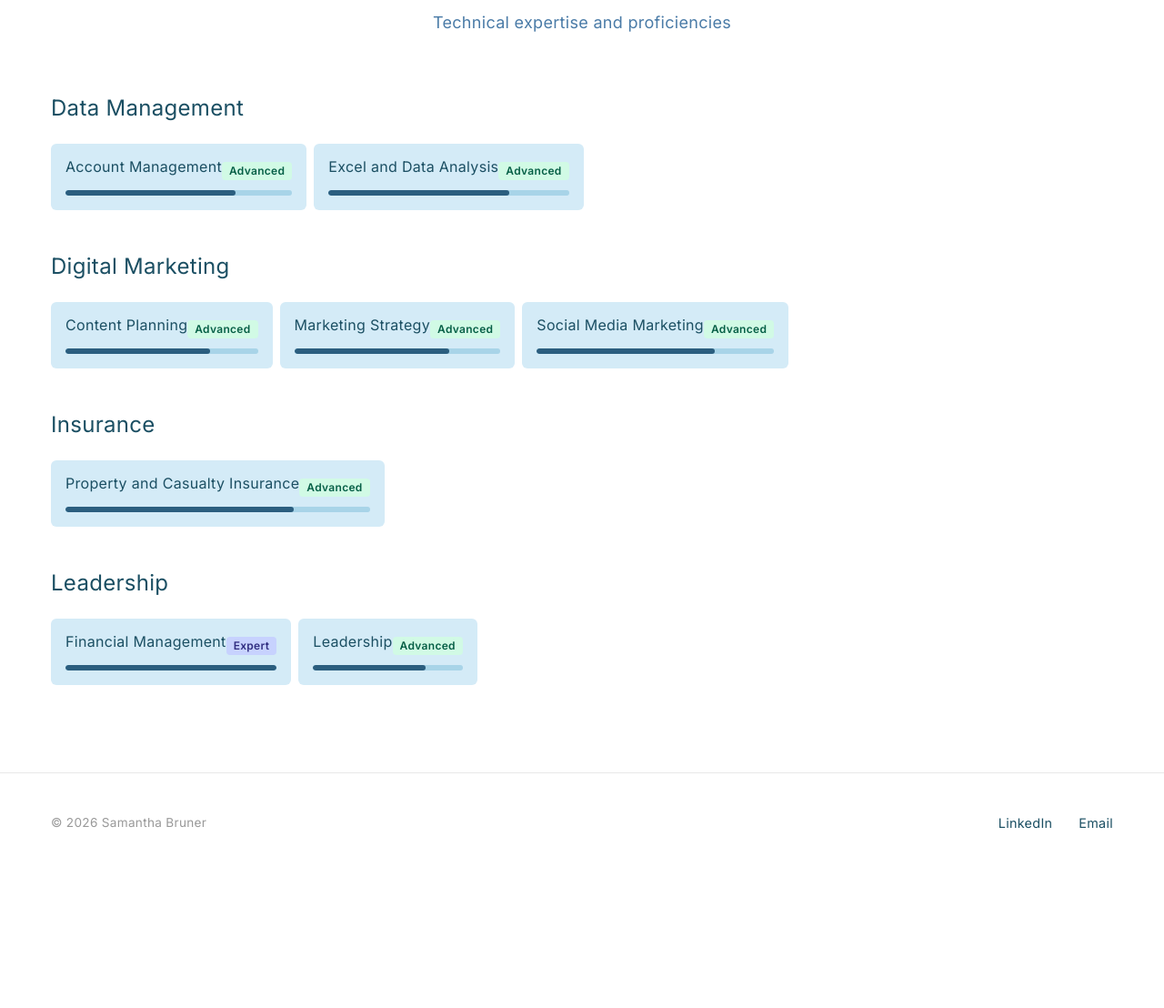
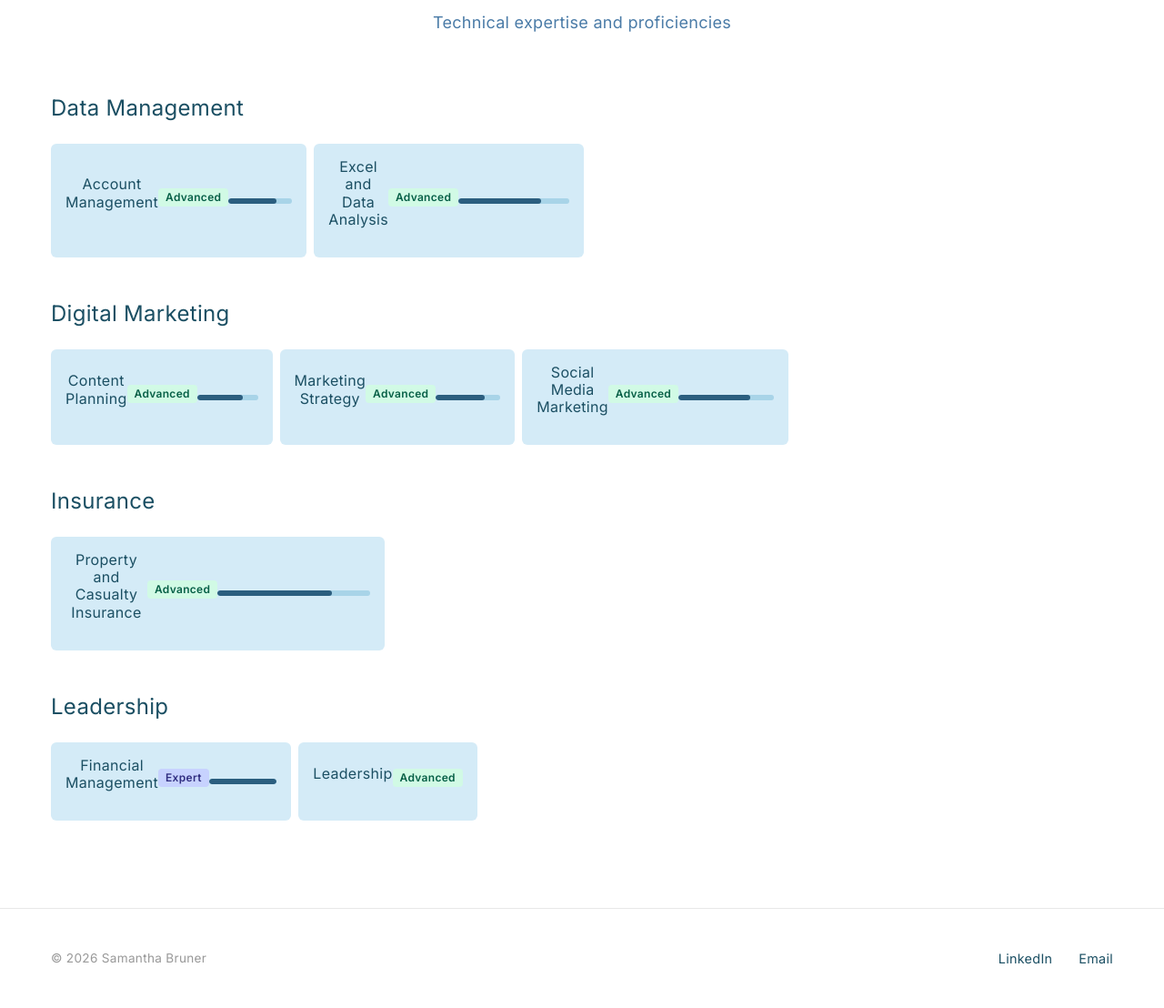
Before and after one commit to Samanthabruner/Portfolio_Project_samantha_bruner, a Django app: page /skills/ in a window 1280 px wide. Shown: the part 210-1318 px from the top of the page at 91% size. Before the commit the page ends 1121 px from the top, so only its background shows below. Run offline with Django 5.2, Linux system fonts and the light colour scheme; data comes from the database, SQL or seed files in the repository.

Commit message:
Fix skill card height consistency

```diff
--- a/static/css/style.css
+++ b/static/css/style.css
@@ -277,6 +277,10 @@ a:hover {
     background-color: var(--light-color);
     border-radius: 0.375rem;
     text-align: center;
+    min-height: 70px;
+    display: flex;
+    align-items: center;
+    justify-content: center;
 }
 
 .skill-item h4 {
```
